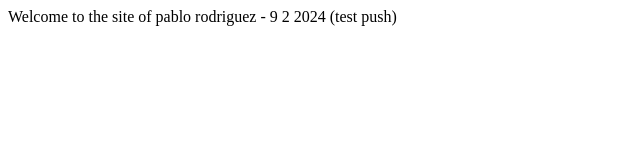
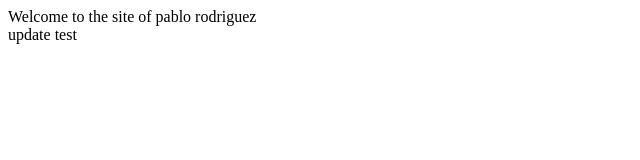
Before and after one commit to pmrodriguez/pmrodriguez.github.io, a plain HTML site: page index.html in a window 1280 px wide. Shown: the whole page, without its empty margins (0-640 px from the left). Drawn offline with Linux system fonts and the light colour scheme.

Commit message:
qwertyuiop

```diff
--- a/index.html
+++ b/index.html
@@ -8,6 +8,7 @@
 <body>
    Welcome to the site of pablo rodriguez
 
-   - 9 2 2024 (test push)
+<br>
+update test
 </body>
 </html>
```
